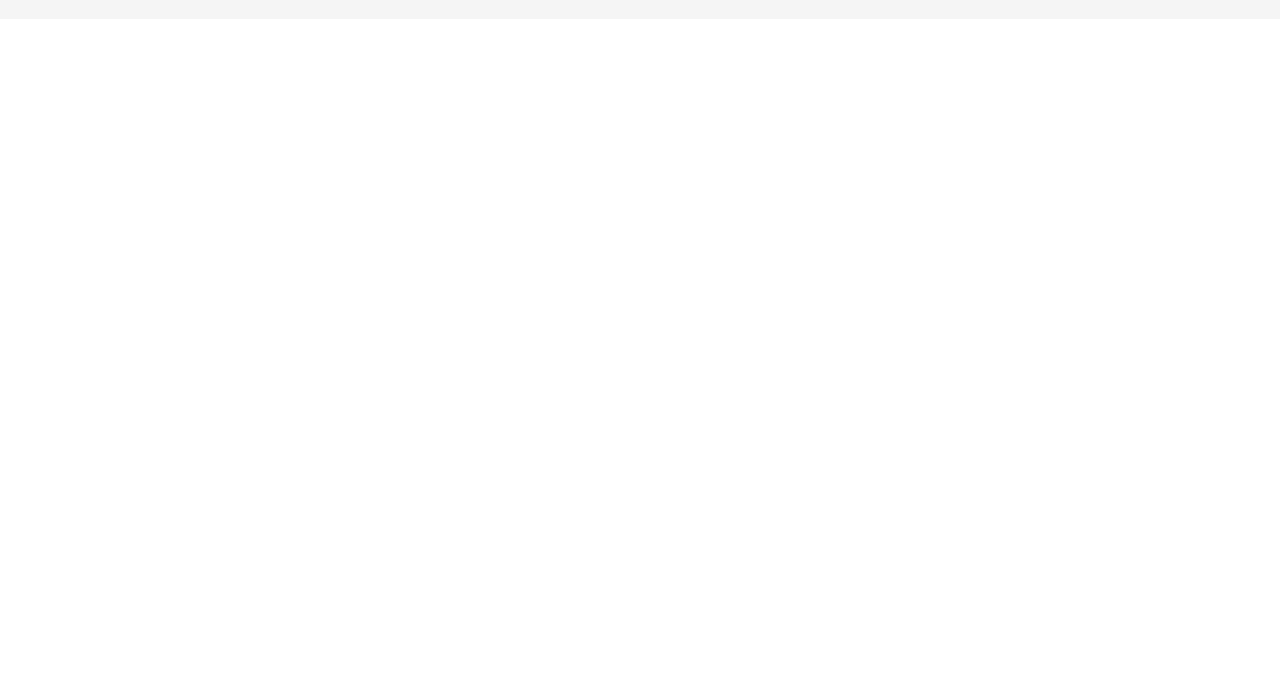
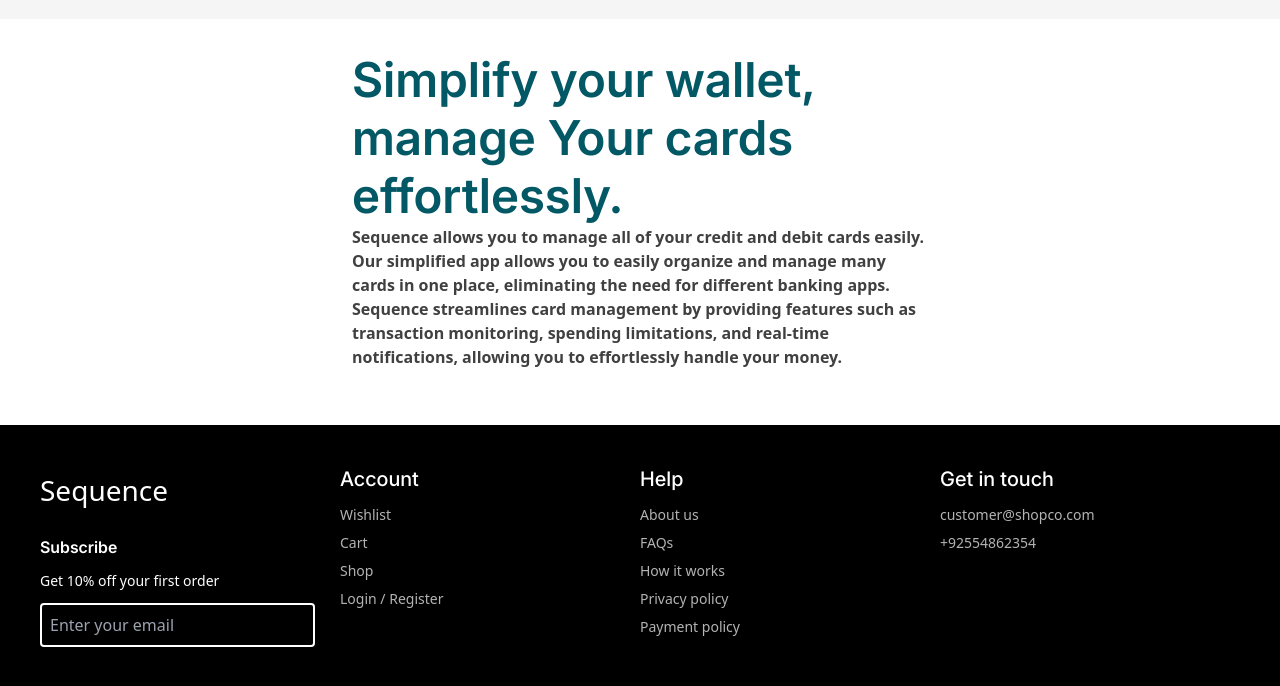
Before and after one commit to OsatohanmwenT/sequence-expense-tracker, a Next.js app: page / in a window 1280 px wide. Shown: the part 854-1540 px from the top of the page. Before the commit the page ends 873 px from the top, so only its background shows below. Built offline with nearby package versions, Linux system fonts and the light colour scheme.

Commit message:
footer added

```diff
--- a/app/globals.css
+++ b/app/globals.css
@@ -130,6 +130,13 @@
     @apply text-sm font-semibold text-neutral-700 text-center max-w-screen-md mx-auto;
   }
 
+  .details_section {
+    @apply w-full bg-white flex flex-col py-14 md:pt-8;
+  }
+  .heading_title {
+    @apply font-semibold text-green font-inter text-3xl leading-10 sm:text-4xl;
+  }
+
   /*Chart*/
   .chart-section {
     @apply border-2 flex flex-col border-gray-200 rounded-2xl py-5 mx-3;
--- a/app/page.tsx
+++ b/app/page.tsx
@@ -1,5 +1,6 @@
 import React from 'react'
 import Link from "next/link";
+import Footer from "@/components/Footer";
 
 export const metadata = {
     title: "Sequence Expense Tracker - Simplify Your Finances",
@@ -42,7 +43,7 @@ const Page = () => {
                     </div>
                 </nav>
             </header>
-            <section className="home_section">
+            <section className="home_section px-2">
                 <div className="relative mt-10 max-h-[450px]">
                     <div className="w-full flex items-center justify-center pointer-events-none"
                          style={{
@@ -57,6 +58,14 @@ const Page = () => {
                 <p className="paragraph mt-6">Introducing Sequence, your all-in-one money management solution for a simpler financial life. Sequence allows you to easily manage your budgets, and finances while also providing the ease of sending and receiving money via UPI.</p>
                 <button className="link-btn">Get started</button>
             </section>
+            <section className="details_section">
+                <div></div>
+                <div className="max-w-xl max-md:px-2 mx-auto">
+                    <p className="heading_title">Simplify your wallet, manage Your cards effortlessly.</p>
+                    <p className="paragraph !text-start !text-base">Sequence allows you to manage all of your credit and debit cards easily. Our simplified app allows you to easily organize and manage many cards in one place, eliminating the need for different banking apps. Sequence streamlines card management by providing features such as transaction monitoring, spending limitations, and real-time notifications, allowing you to effortlessly handle your money.</p>
+                </div>
+            </section>
+            <Footer />
         </>
     )
 }
--- a/app/settings/account/page.tsx
+++ b/app/settings/account/page.tsx
@@ -13,7 +13,7 @@ const Page = () => {
         setIsLoading(true);
         try{
             await deleteUserAccount()
-            await logoutUser()
+            logoutUser()
         } catch (error: any) {
             console.log(error)
             showToast({
--- /dev/null
+++ b/components/Footer.tsx
@@ -0,0 +1,61 @@
+"use client"
+
+import React from 'react'
+import {footerLinks} from "@/lib/constant";
+import Link from "next/link";
+import {SendIcon} from "lucide-react";
+
+const Footer = () => {
+    return (
+        <footer className="bg-black bottom-0 p-10">
+            <div className="grid max-md:place-content-center gap-y-3 max-md:gap-4 sm:grid-cols-2 lg:grid-cols-4">
+                <div className="flex flex-col max-md:items-center">
+                    <p className="text-3xl text-white">Sequence</p>
+                    <p className="text-white mt-5 mb-3 max-md:text-center font-inter font-semibold">
+                        Subscribe
+                    </p>
+                    <p className="text-white text-sm mb-3 font-poppins">
+                        Get 10% off your first order
+                    </p>
+                    <form
+                        onSubmit={(event) => {
+                            event.preventDefault();
+                        }}
+                        className="flex items-center w-fit border-white px-2 rounded-sm border-2"
+                    >
+                        <input
+                            className="bg-transparent  py-2 focus:outline-none text-white"
+                            placeholder="Enter your email"
+                            type="text"
+                            name="subscribe user"
+                        />
+                        <button aria-label="Sumbit button">
+                            <SendIcon className="size-6" />
+                        </button>
+                    </form>
+                </div>
+                {footerLinks.map((items) => (
+                    <div
+                        className="flex flex-col items-center md:items-start"
+                        key={items.title}
+                    >
+                        <p className="text-white text-xl mb-3 font-inter">{items.title}</p>
+                        <ul className="flex flex-col max-md:text-center gap-2">
+                            {items.links.map((link) => (
+                                <Link href="." key={link.name}>
+                                    <li className="text-white/70 hover:text-white text-sm">{link.name}</li>
+                                </Link>
+                            ))}
+                        </ul>
+                    </div>
+                ))}
+            </div>
+            <div className="flex max-md:flex-col mt-2 items-center md:justify-between">
+        <span className="text-gray text-sm mb-2 font-light font-inter">
+          Shop.co © 2000-2024, All Rights Reserved
+        </span>
+            </div>
+        </footer>
+    );
+};
+export default Footer
--- /dev/null
+++ b/lib/constant.ts
@@ -0,0 +1,51 @@
+type FAQItem = {
+    id: number;
+    value: string;
+};
+
+export const faq: FAQItem[] = [
+    {id: 1, value: "Account"},
+    {id: 2, value: "Manage Deliveries"},
+    {id: 3, value: "Orders"},
+    {id: 4, value: "Payments"}
+]
+
+type FooterLink = {
+    name: string;
+    link: string;
+};
+
+type FooterSection = {
+    title: string;
+    links: FooterLink[];
+};
+
+
+export const footerLinks: FooterSection[] = [
+    {
+        title: "Account",
+        links: [
+            { name: "Wishlist", link: "/" },
+            { name: "Cart", link: "/" },
+            { name: "Shop", link: "/" },
+            { name: "Login / Register", link: "/" },
+        ],
+    },
+    {
+        title: "Help",
+        links: [
+            { name: "About us", link: "/" },
+            { name: "FAQs", link: "/" },
+            { name: "How it works", link: "/" },
+            { name: "Privacy policy", link: "/" },
+            { name: "Payment policy", link: "/" },
+        ],
+    },
+    {
+        title: "Get in touch",
+        links: [
+            { name: "customer@shopco.com", link: "mailto:customer@shopco.com" },
+            { name: "+92554862354", link: "tel:+92554862354" },
+        ],
+    },
+];
--- a/tailwind.config.ts
+++ b/tailwind.config.ts
@@ -100,6 +100,9 @@ export default {
 			"work-sans": ["var(--font-work-sans)"],
 			"inter": ["var(--font-inter)"],
 		},
+		backgroundImage: {
+			'intro-bg': "url('./bg-intro-background.png')",
+		},
   	}
   },
   plugins: [require("tailwindcss-animate")],
```
Also changed, not shown: public/bg-intro-desktop.png (added).
